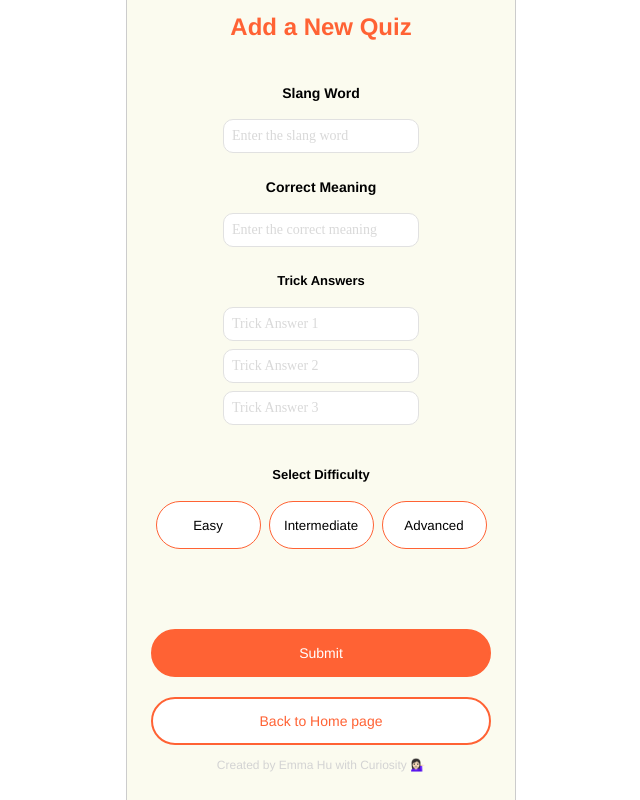
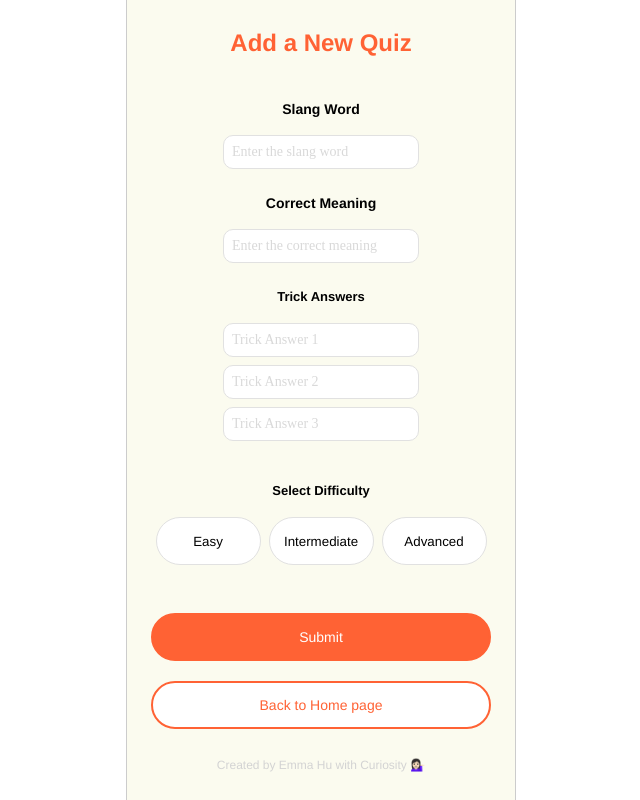
Before and after one commit to emma-z-hu/Z-Lingo, a React (Vite) app in the folder client/: page /quiz/add in a window 1280 px wide. Shown: the whole page, without its empty margins (319-959 px from the left). Built offline with nearby package versions, Linux system fonts and the light colour scheme; a web font is replaced by a local one.

Commit message:
add quiz page styling

```diff
--- a/client/src/pages/AddQuizPage/AddQuizPage.scss
+++ b/client/src/pages/AddQuizPage/AddQuizPage.scss
@@ -16,7 +16,9 @@ body {
   &__title {
     font-size: $mobile-h2-text-size;
     color: $title-text-color;
-    margin-bottom: $mobile-padding-between-components;
+    padding-bottom: $mobile-padding-between-components;
+    padding-top: $mobile-padding-between-components;
+    margin-bottom: 0;
   }
 
   &__form {
@@ -29,14 +31,6 @@ body {
       flex-direction: column;
       margin-top:$mobile-padding-before-headlines;
       margin-bottom:$mobile-padding-after-headlines;
-
-      // input {
-      //   // margin-top: 8px;
-      //   // padding: 8px;
-      //   // border: 1px solid $inactive-input-field-outline-color;
-      //   // border-radius: $input-field-border-radius;
-      //   // width: 100%;
-      // }
     }
 
     &--trick-answers {
@@ -44,7 +38,6 @@ body {
       flex-direction: column;
       gap: $increment;
     }
-
   }
 
   &__difficulty-wrapper {
@@ -58,14 +51,13 @@ body {
     margin-top: 16px;
     display: flex;
     flex-direction: column;
-    // gap: 16px;
 
     button {
       padding: 12px;
       border-radius: $cta-border-radius;
       cursor: pointer;
       background-color: $card-background-color;
-      border: 1px solid $primary-cta-default-border-color;
+      border: 1px solid $inactive-input-field-outline-color;
       width: 105px;
 
       &:hover {
@@ -86,12 +78,8 @@ body {
     display: flex;
     flex-direction: column;
     gap: 20px;
-    padding:$mobile-padding-after-headlines*5 0;
-    align-items: center
-    // position:fixed;
-    // bottom: 20px;
-    // align-items: center;
-    // text-align: center;
+    padding-top:$mobile-padding-after-headlines*3;
+    align-items: center;
   }
 
   &__error {
--- a/client/src/pages/QuizResultPage/QuizResultPage.scss
+++ b/client/src/pages/QuizResultPage/QuizResultPage.scss
@@ -35,5 +35,6 @@
     display: flex;
     flex-direction: column;
     gap: 16px;
+    align-items: center
   }
 }
```
